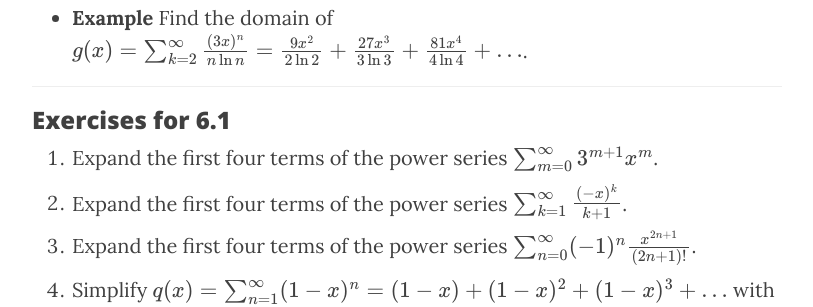
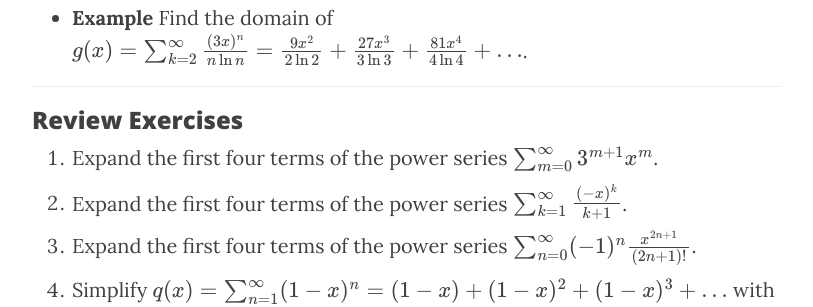
Before and after one commit to jford1906/prof.clontz.org, a Jekyll site: the page built from resources/calculus2/6/1.md, in a window 1280 px wide and 900 px high, scrolled down 2166 px. Shown: the part 157-464 px from the top of the window, without its empty margins (233-1046 px from the left). Built offline with Jekyll 4.4.1, drawn with Linux system fonts in a browser that asks for light colours; nearby versions of some CDN libraries; formulas are drawn with MathJax 3.

```diff
--- a/resources/calculus2/6/1.md
+++ b/resources/calculus2/6/1.md
@@ -59,7 +59,7 @@ description: Power Series
 
 ---
 
-### Exercises for 6.1
+### Review Exercises
 
 
 1.  Expand the first four terms of the power series
```
Also changed, not shown: resources/calculus2/6/2.md (+2 -0 lines), 1 other file.
